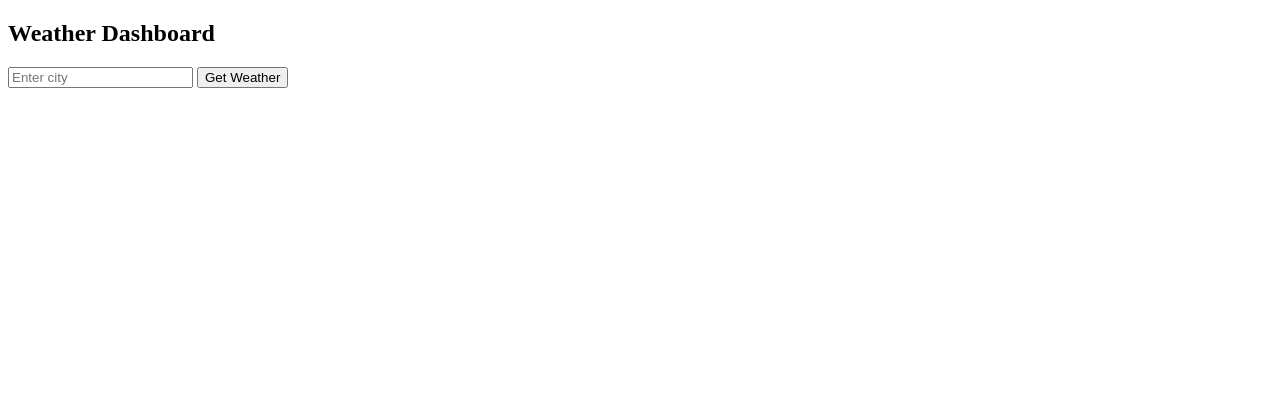
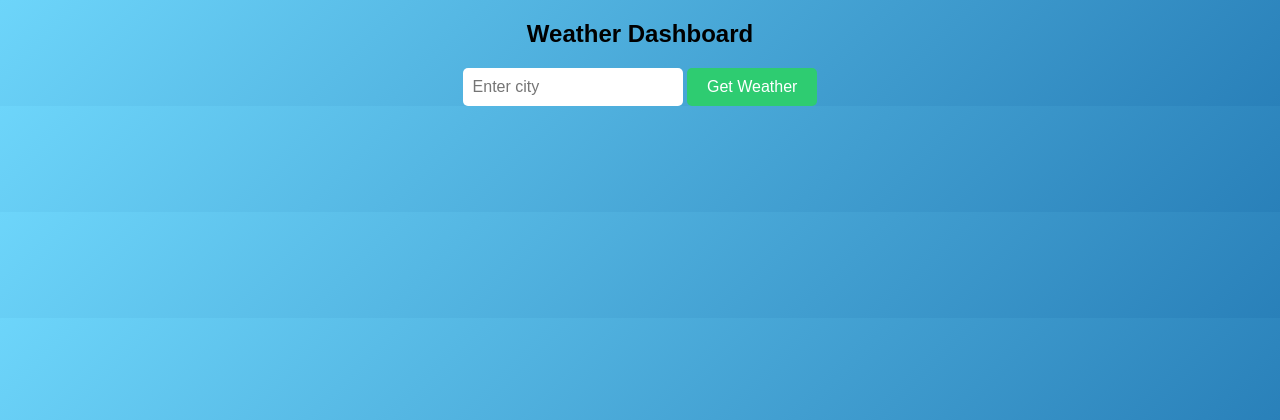
Before and after one commit to salokhenilesh8600-lgtm/PythonProjects, a Flask app: page / in a window 1280 px wide. Shown: the top 420 px of the page. Run offline with Flask 3, Linux system fonts and the light colour scheme.

Commit message:
added css

```diff
--- /dev/null
+++ b/Weather_dashboard/static/style.css
@@ -0,0 +1,60 @@
+body {
+    font-family: Arial, sans-serif;
+    background: linear-gradient(135deg, #6dd5fa, #2980b9);
+    margin: 0;
+    padding: 0;
+    text-align: center;
+}
+
+.container {
+    margin-top: 80px;
+}
+
+h1 {
+    color: white;
+    font-size: 40px;
+}
+
+form {
+    margin-top: 20px;
+}
+
+input {
+    padding: 10px;
+    font-size: 16px;
+    border: none;
+    border-radius: 5px;
+    width: 200px;
+}
+
+button {
+    padding: 10px 20px;
+    font-size: 16px;
+    border: none;
+    border-radius: 5px;
+    background-color: #2ecc71;
+    color: white;
+    cursor: pointer;
+}
+
+button:hover {
+    background-color: #27ae60;
+}
+
+.weather-card {
+    background: white;
+    width: 300px;
+    margin: 40px auto;
+    padding: 20px;
+    border-radius: 10px;
+    box-shadow: 0px 4px 10px rgba(0,0,0,0.2);
+}
+
+.weather-card h2 {
+    margin-bottom: 10px;
+}
+
+.weather-info {
+    font-size: 18px;
+    margin: 5px 0;
+}
--- a/Weather_dashboard/templates/index.html
+++ b/Weather_dashboard/templates/index.html
@@ -2,7 +2,9 @@
 <html>
 <head>
     <title>Weather Dashboard</title>
+    <link rel="stylesheet" href="{{ url_for('static', filename='style.css') }}">
 </head>
+
 <body>
 
 <h2>Weather Dashboard</h2>
```
